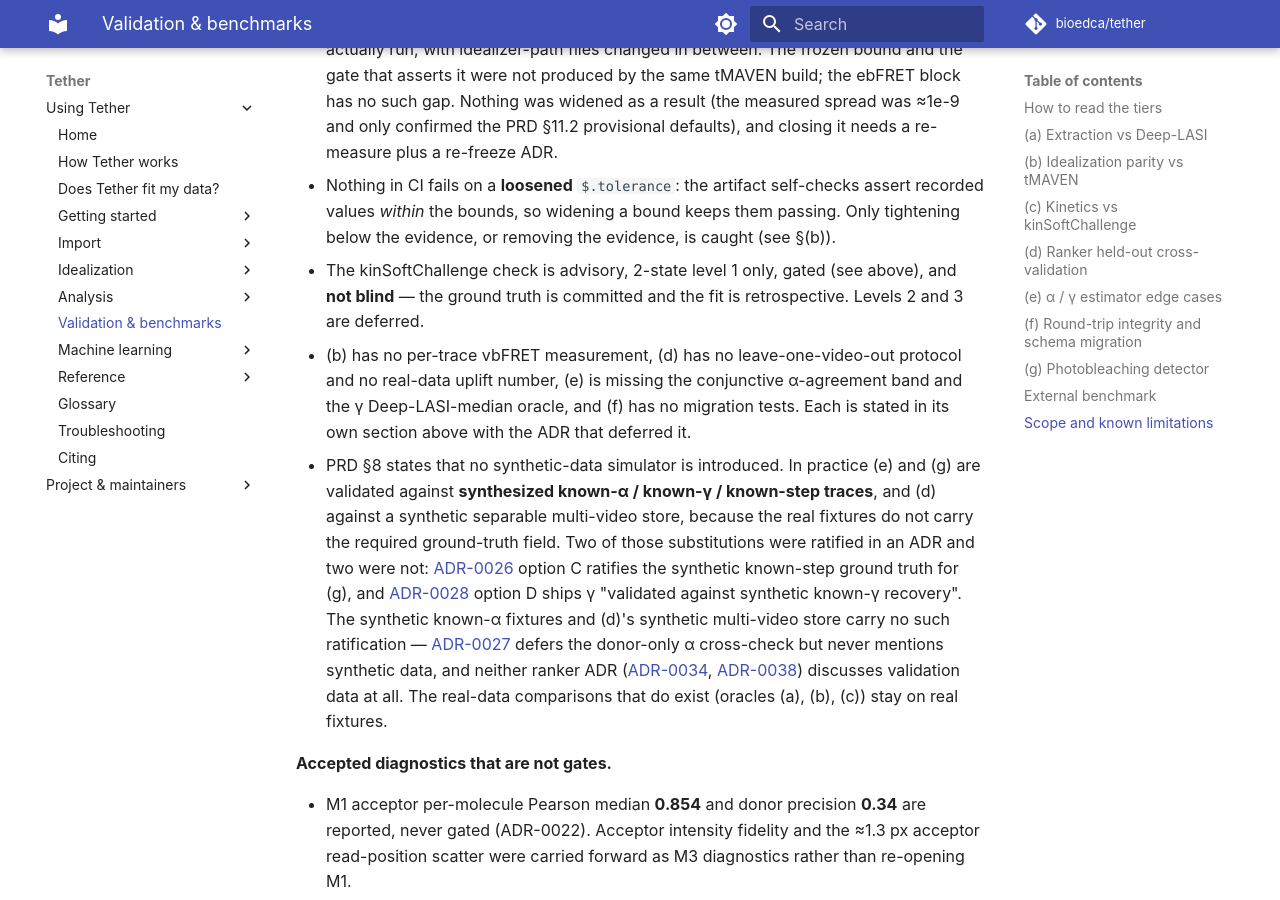
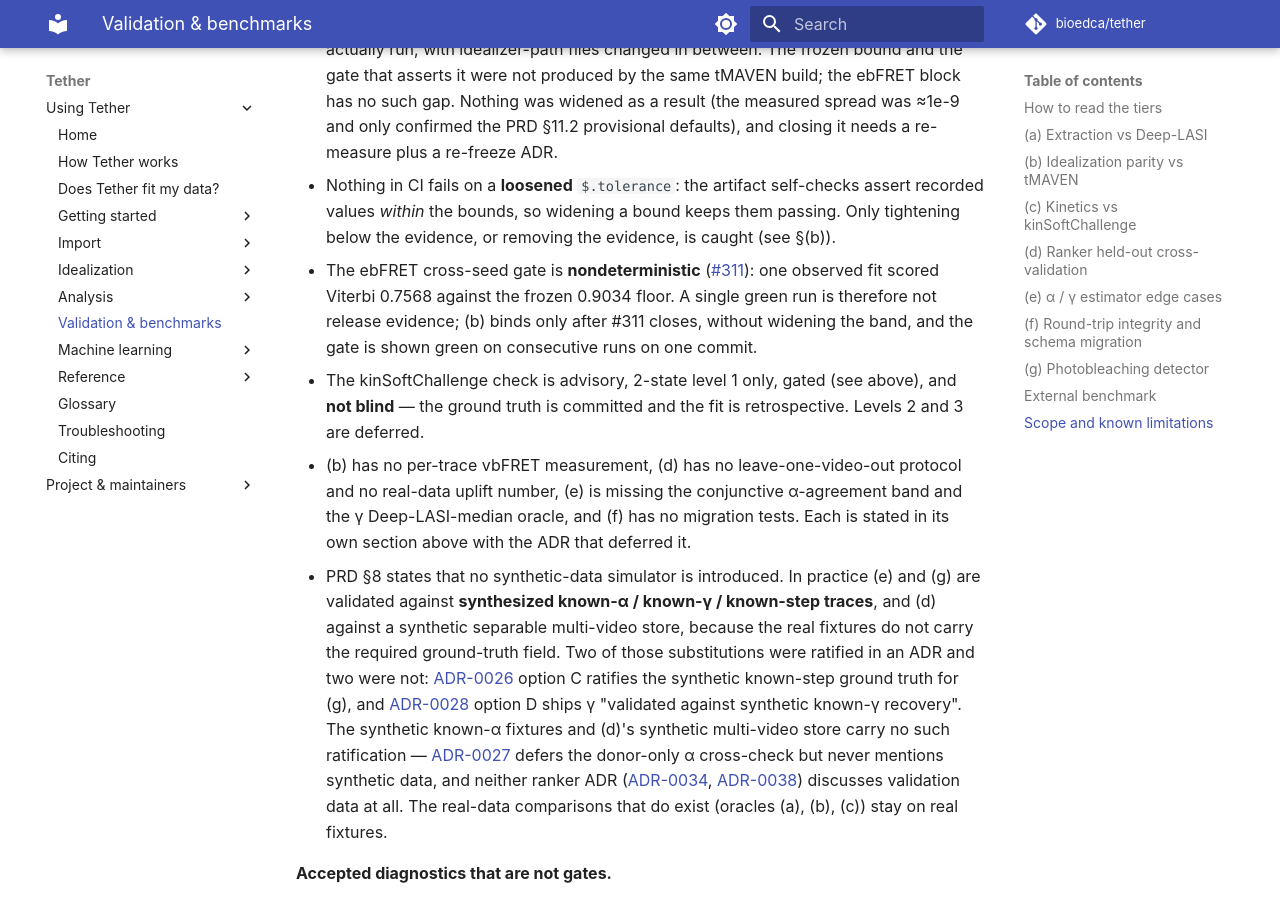
Before and after one commit to bioedca/tether, an MkDocs documentation site: the page built from docs/validation.md, in a window 1280 px wide and 900 px high, scrolled down 16127 px. Built offline with MkDocs 1.6.1 and Material for MkDocs 9.7.7, drawn with Linux system fonts in a browser that asks for light colours; comment, search, counter and statistics services are not loaded; the version menu is left out.

Commit message:
docs(prd): bind oracle (b) to #311 and require the CUDA leg to execute (#379)
A single green ebFRET fit is not release evidence while the cross-seed
gate is nondeterministic, so section 9.5 and docs/validation.md bind
oracle (b) only after #311 closes and the gate passes on consecutive
runs on one commit; section 9.6 carries the gap. The recorded deep-tier
run must show the CUDA tests executed, since they self-skip without a
GPU.

```diff
--- a/docs/validation.md
+++ b/docs/validation.md
@@ -567,6 +567,11 @@ k32 0.680, k41 0.032 s⁻¹, all other off-diagonal rates zero), with blinking r
 - Nothing in CI fails on a **loosened** `$.tolerance`: the artifact self-checks assert
   recorded values *within* the bounds, so widening a bound keeps them passing. Only
   tightening below the evidence, or removing the evidence, is caught (see §(b)).
+- The ebFRET cross-seed gate is **nondeterministic**
+  ([#311](https://github.com/bioedca/tether/issues/311)): one observed fit scored Viterbi
+  0.7568 against the frozen 0.9034 floor. A single green run is therefore not release
+  evidence; (b) binds only after #311 closes, without widening the band, and the gate is
+  shown green on consecutive runs on one commit.
 - The kinSoftChallenge check is advisory, 2-state level 1 only, gated (see above), and
   **not blind** — the ground truth is committed and the fit is retrospective. Levels 2 and 3
   are deferred.
```
Also changed, not shown: docs/PRD.md (+9 -3 lines).
